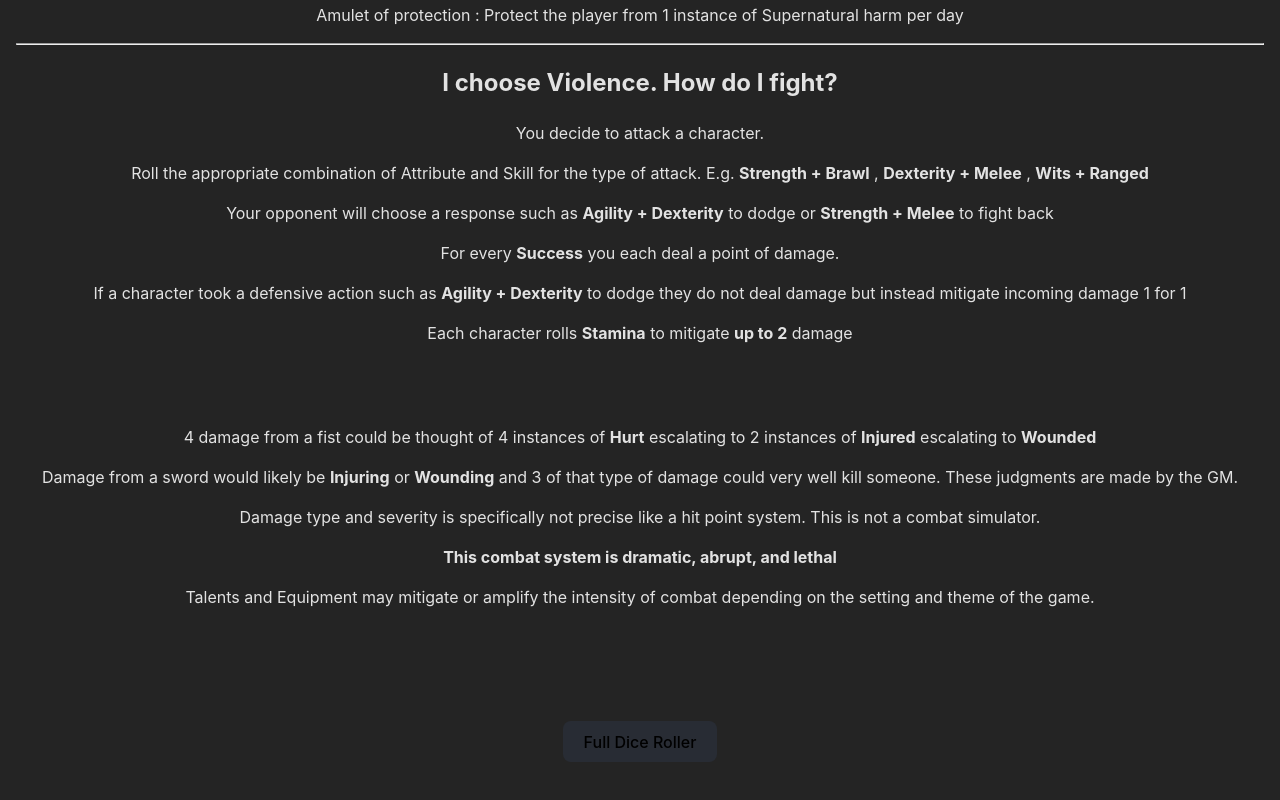
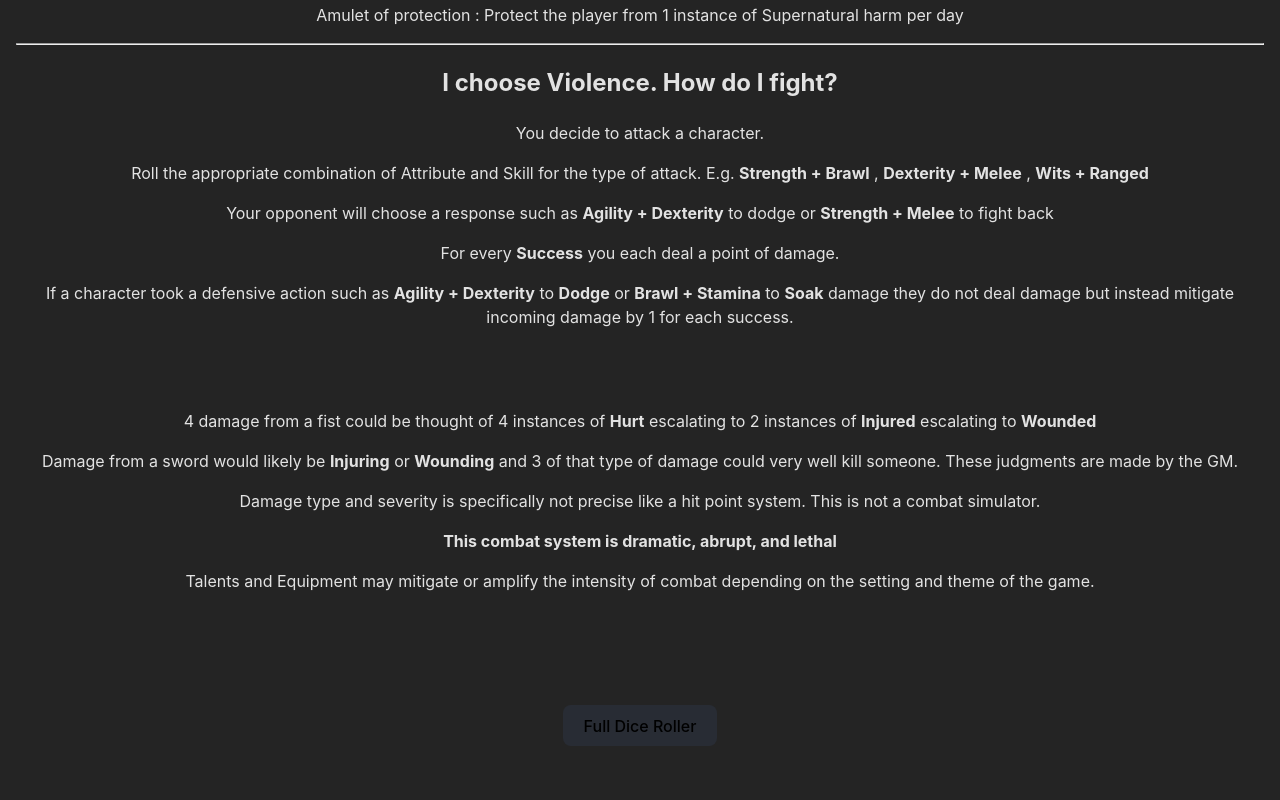
Before and after one commit to wcstrickland/wolf, a Svelte app: page / in a window 1280 px wide. Shown: the part 3842-4642 px from the top of the page. Built offline with nearby package versions, Linux system fonts and the light colour scheme.

Commit message:
fixed mitigation

```diff
--- a/src/App.svelte
+++ b/src/App.svelte
@@ -175,10 +175,7 @@
   <p>For every <b>Success</b> you each deal a point of damage.</p>
   <p>
     If a character took a defensive action such as <b>Agility + Dexterity</b> to
-    dodge they do not deal damage but instead mitigate incoming damage 1 for 1
-  </p>
-  <p>
-    Each character rolls <b>Stamina</b> to mitigate <b>up to 2</b> damage
+    <b>Dodge</b> or <b>Brawl + Stamina</b> to <b>Soak</b> damage they do not deal damage but instead mitigate incoming damage by 1 for each success.
   </p>
   <p />
   <br />
```
Also changed, not shown: 3 other files (tests, documents, lock files or other folders).
